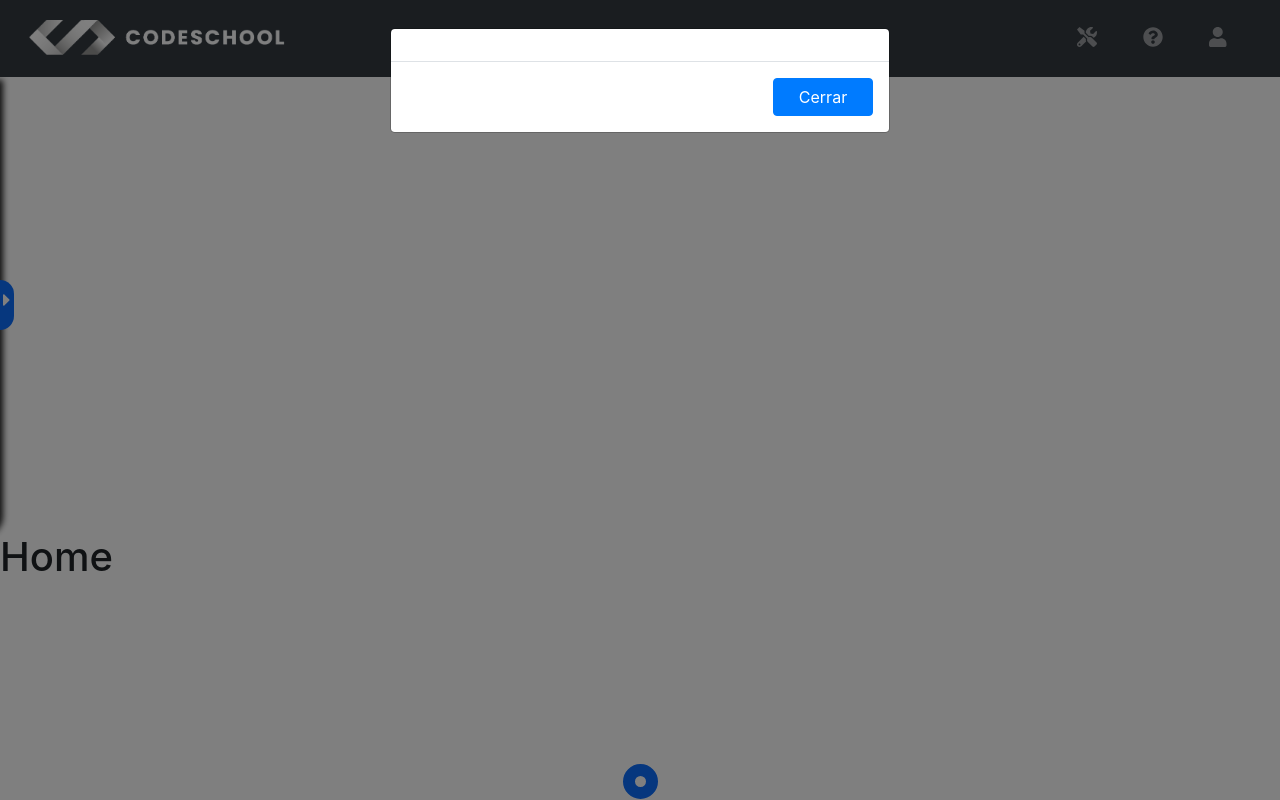
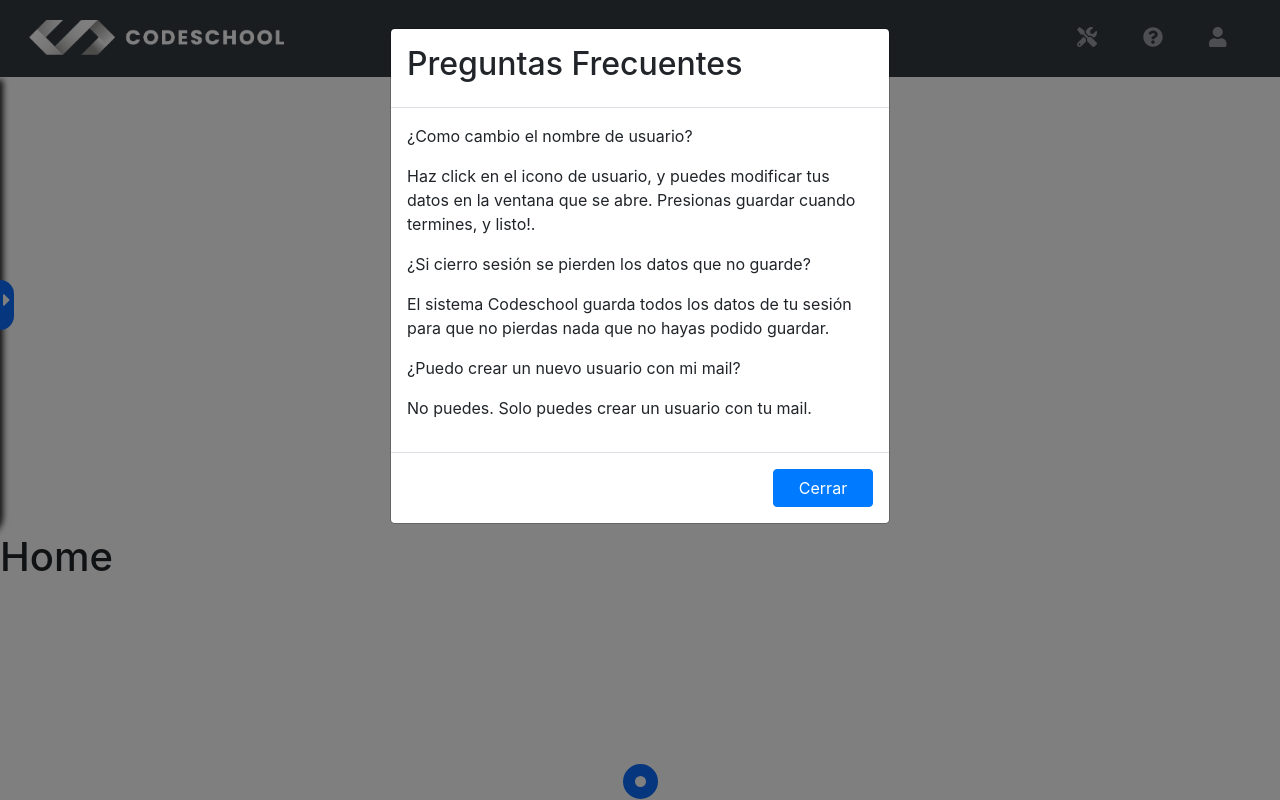
Before and after one commit to rafalobop/proyectofinalrolling-frontend, a React (Create React App) app: page /home in a window 1280 px wide. Both pictures are taken after a click on the icon 1152 px from the left and 37 px from the top of the page. Built offline with nearby package versions, Linux system fonts and the light colour scheme; no server answers.

Commit message:
modal de faq terminado, falta estilos

```diff
--- a/src/components/ModalFaq.jsx
+++ b/src/components/ModalFaq.jsx
@@ -1,11 +1,40 @@
 import React from 'react';
-import { Button, Modal, ModalBody, ModalFooter } from 'reactstrap';
+import { Button, Modal, ModalHeader, ModalBody, ModalFooter } from 'reactstrap';
 
 const ModalFaq = ({ openModal, toggle }) => {
   return (
     <>
       <Modal isOpen={openModal} toggle={toggle}>
-        <ModalBody></ModalBody>
+        <ModalHeader>
+          <h2>Preguntas Frecuentes</h2>
+        </ModalHeader>
+        <ModalBody>
+          <div className="question">
+            <p>¿Como cambio el nombre de usuario?</p>
+          </div>
+          <div className="answer">
+            <p>
+              Haz click en el icono de usuario, y puedes modificar tus datos en
+              la ventana que se abre. Presionas guardar cuando termines, y
+              listo!.
+            </p>
+          </div>
+          <div className="question">
+            <p>¿Si cierro sesión se pierden los datos que no guarde?</p>
+          </div>
+          <div className="answer">
+            <p>
+              El sistema Codeschool guarda todos los datos de tu sesión para que
+              no pierdas nada que no hayas podido guardar.
+            </p>
+          </div>
+          <div className="question">
+            <p>¿Puedo crear un nuevo usuario con mi mail?</p>
+          </div>
+          <div className="answer">
+            <p>No puedes. Solo puedes crear un usuario con tu mail.</p>
+          </div>
+        </ModalBody>
         <ModalFooter>
           <Button color="primary" onClick={toggle}>
             Cerrar
```
